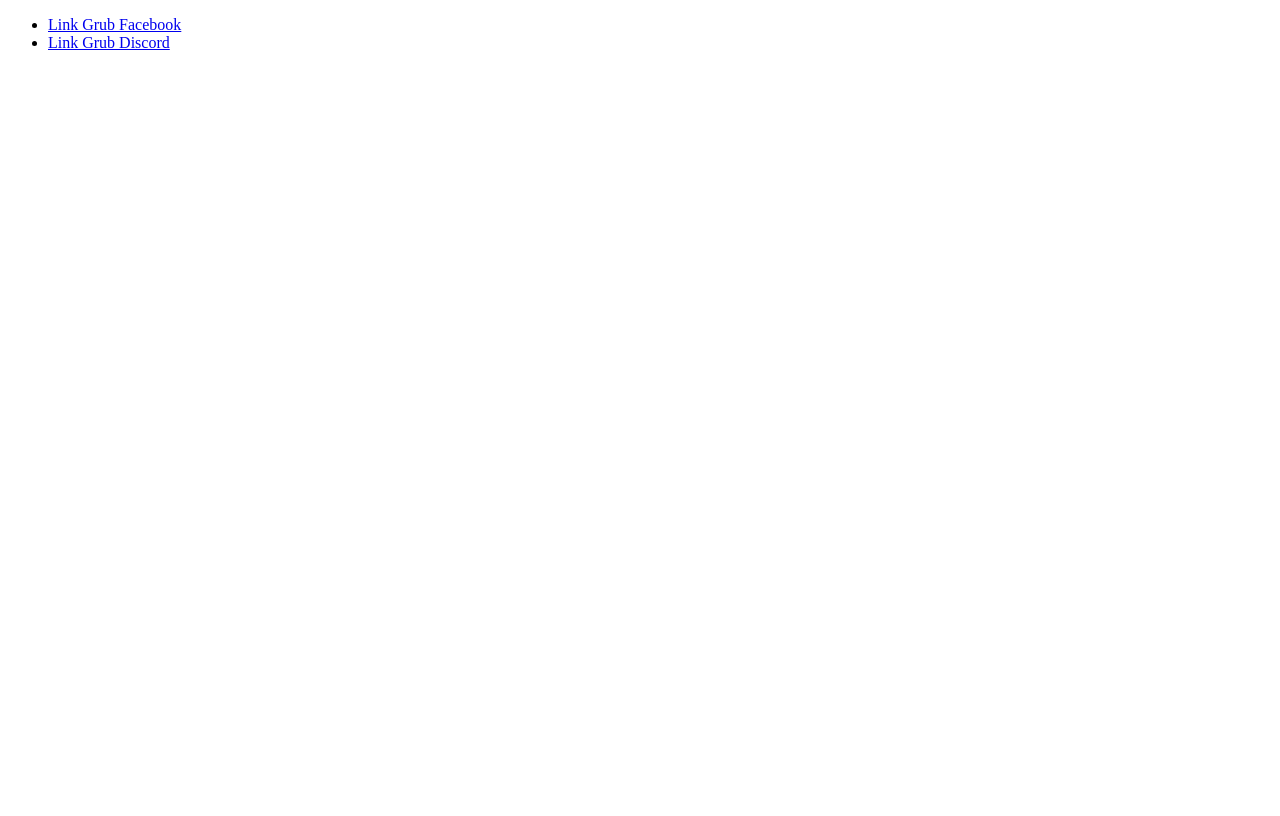
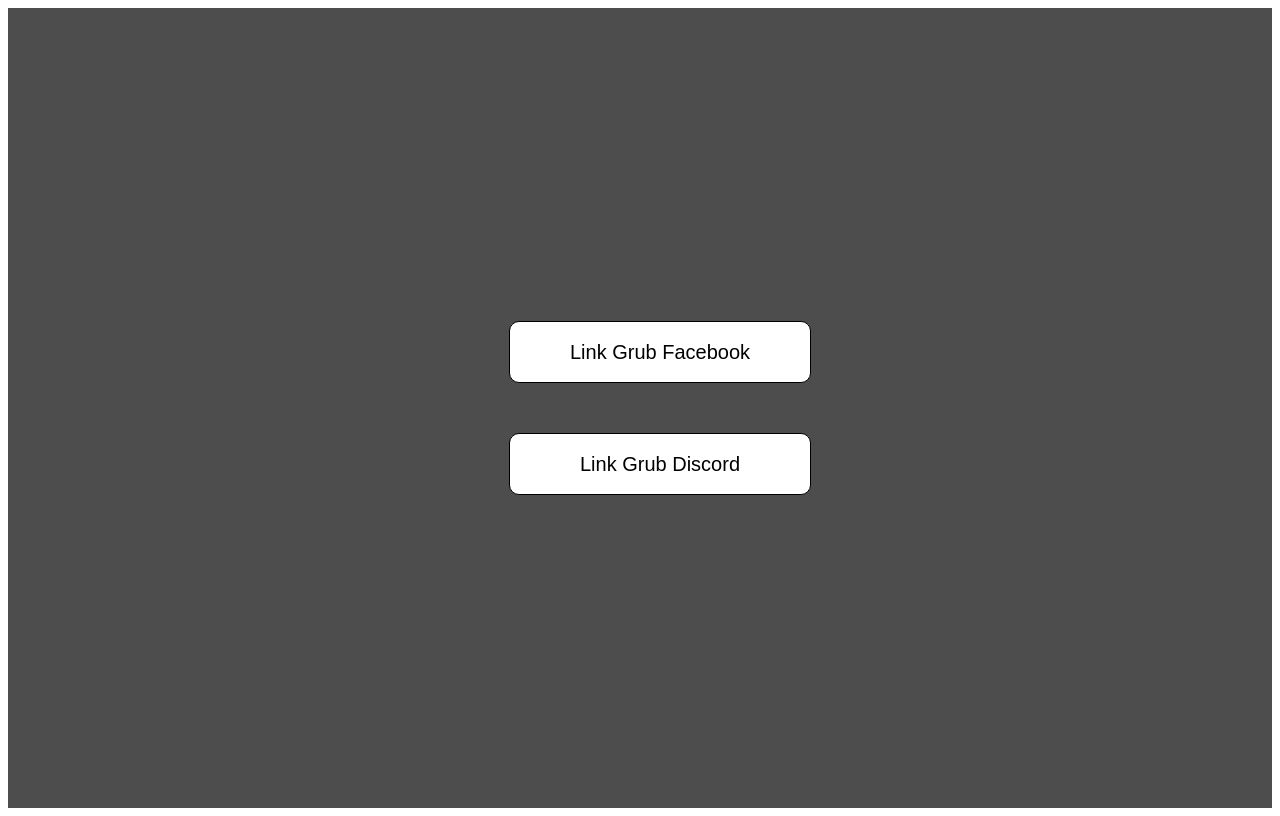
Before and after one commit to grzena/Link-Dynamic, a plain HTML site: page index.html in a window 1280 px wide. Drawn offline with Linux system fonts and the light colour scheme.

Commit message:
Add files via upload

```diff
--- a/index.html
+++ b/index.html
@@ -4,11 +4,49 @@
     <meta charset="UTF-8">
     <meta name="viewport" content="width=device-width, initial-scale=1.0">
     <title>TikTok redirected</title>
+    <style>
+        .box-container-element {
+            display: flex;
+            justify-content: center;
+            align-items: center;
+            height: 100vh;
+            background-color: #4d4d4d;
+        }
+        li {
+            list-style: none;
+            margin: 50px;
+            width: 300px;
+            height: 60px;
+            border: 1px solid black;
+            border-radius: 10px;
+            display: flex;
+            justify-content: center;
+            align-items: center;
+            background-color: white;
+
+        }
+
+        li:hover {
+            background-color: #4d4d4d;
+            transition: 0.5s;
+            border: 1px solid white;
+            color: white;
+        }
+        a {
+            text-decoration: none;
+            font-family: arial;
+            font-size: 20px;
+            color: black;
+        }
+
+    </style>
 </head>
 <body>
-    <ul>
-        <li><a href="https://www.facebook.com/groups/977591741176032/?ref=share&mibextid=NSMWBT">Link Grub Facebook</a></li>
-        <li><a href="https://discord.gg/KBTsMTdy">Link Grub Discord</a></li>
-    </ul>
+    <div class="box-container-element">
+        <ul>
+            <li><a href="https://www.facebook.com/groups/977591741176032/?ref=share&mibextid=NSMWBT">Link Grub Facebook</a></li>
+            <li><a href="https://discord.gg/KBTsMTdy">Link Grub Discord</a></li>
+        </ul>
+    </div>
 </body>
 </html>
```
